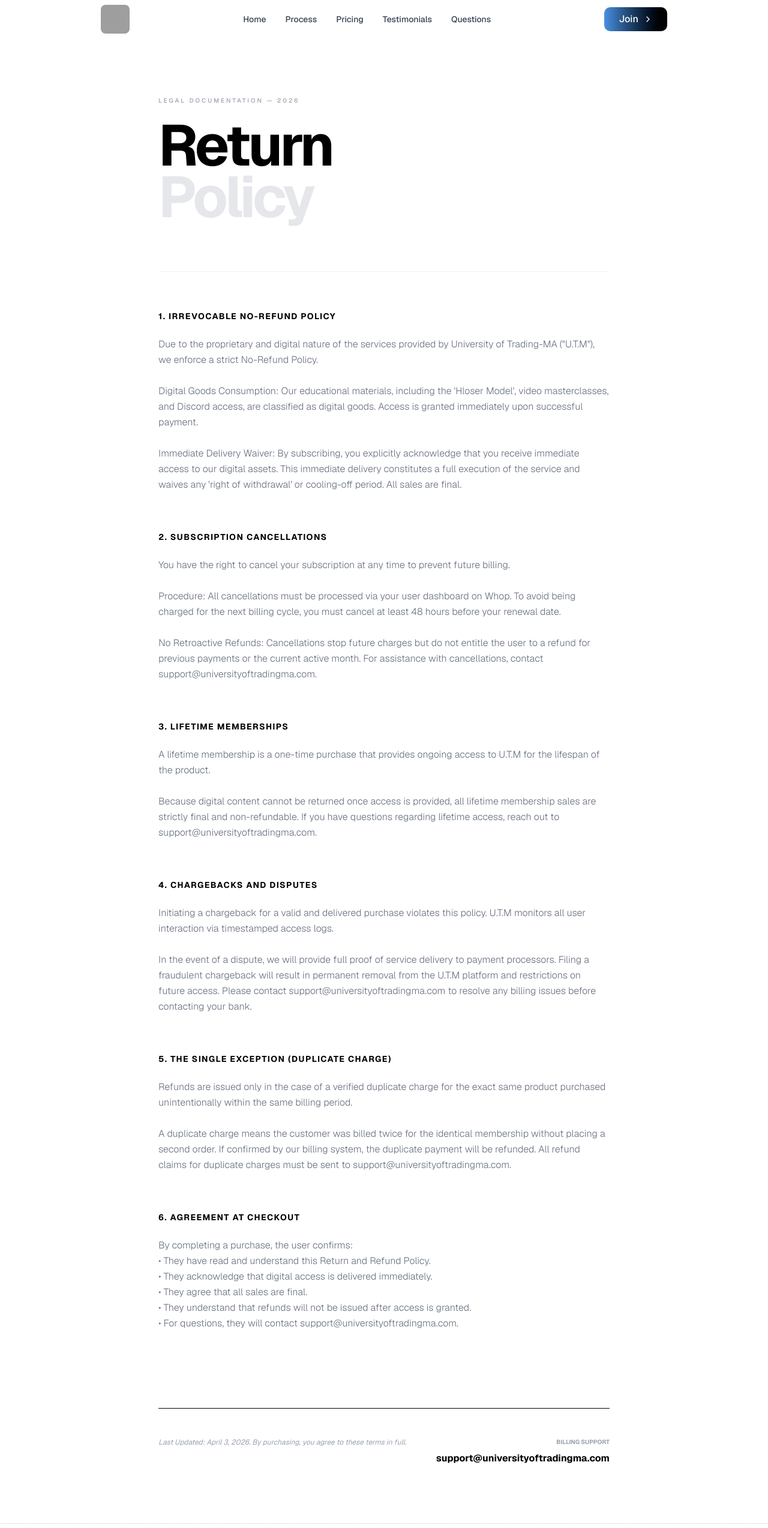
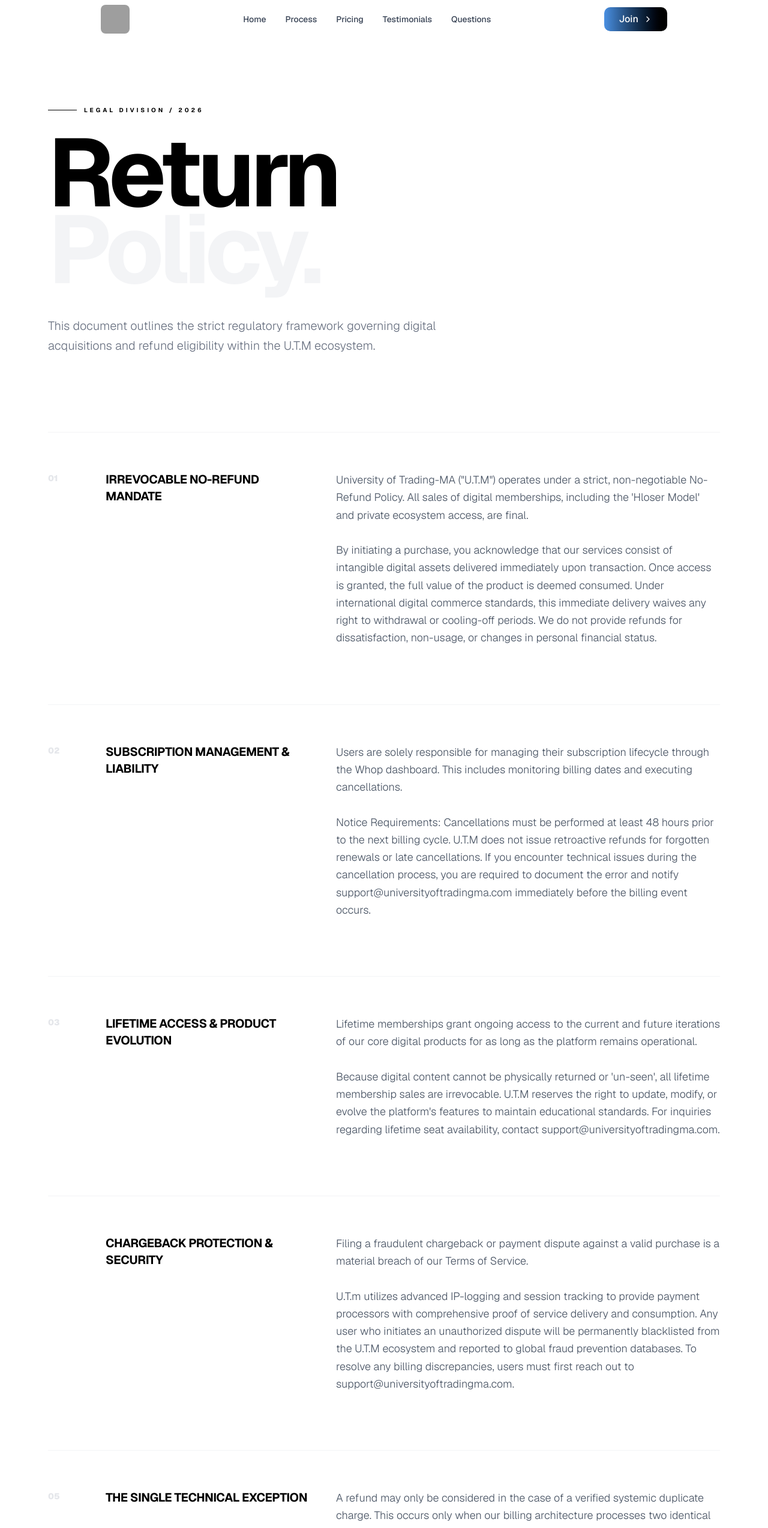
Before and after one commit to hloser77/University-of-Trading-MA, a Next.js app: page /refund in a window 1280 px wide. Shown: the top 2547 px of the page at 60% size. Built offline with nearby package versions, Linux system fonts and the light colour scheme; grey boxes are pictures that could not be loaded.

Commit message:
Update page.tsx

```diff
--- a/app/refund/page.tsx
+++ b/app/refund/page.tsx
@@ -4,96 +4,102 @@ import Header from "@/components/header";
 import Footer from "@/components/footer";
 
 export default function RefundPolicy() {
-  const lastUpdated = "April 3, 2026";
-
   const sections = [
     {
-      title: "1. IRREVOCABLE NO-REFUND POLICY",
-      content: `Due to the proprietary and digital nature of the services provided by University of Trading-MA ("U.T.M"), we enforce a strict No-Refund Policy.
+      id: "01",
+      title: "Irrevocable No-Refund Mandate",
+      content: `University of Trading-MA ("U.T.M") operates under a strict, non-negotiable No-Refund Policy. All sales of digital memberships, including the 'Hloser Model' and private ecosystem access, are final.
 
-Digital Goods Consumption: Our educational materials, including the 'Hloser Model', video masterclasses, and Discord access, are classified as digital goods. Access is granted immediately upon successful payment.
-
-Immediate Delivery Waiver: By subscribing, you explicitly acknowledge that you receive immediate access to our digital assets. This immediate delivery constitutes a full execution of the service and waives any 'right of withdrawal' or cooling-off period. All sales are final.`
+By initiating a purchase, you acknowledge that our services consist of intangible digital assets delivered immediately upon transaction. Once access is granted, the full value of the product is deemed consumed. Under international digital commerce standards, this immediate delivery waives any right to withdrawal or cooling-off periods. We do not provide refunds for dissatisfaction, non-usage, or changes in personal financial status.`
     },
     {
-      title: "2. SUBSCRIPTION CANCELLATIONS",
-      content: `You have the right to cancel your subscription at any time to prevent future billing.
+      id: "02",
+      title: "Subscription Management & Liability",
+      content: `Users are solely responsible for managing their subscription lifecycle through the Whop dashboard. This includes monitoring billing dates and executing cancellations.
 
-Procedure: All cancellations must be processed via your user dashboard on Whop. To avoid being charged for the next billing cycle, you must cancel at least 48 hours before your renewal date.
-
-No Retroactive Refunds: Cancellations stop future charges but do not entitle the user to a refund for previous payments or the current active month. For assistance with cancellations, contact support@universityoftradingma.com.`
+Notice Requirements: Cancellations must be performed at least 48 hours prior to the next billing cycle. U.T.M does not issue retroactive refunds for forgotten renewals or late cancellations. If you encounter technical issues during the cancellation process, you are required to document the error and notify support@universityoftradingma.com immediately before the billing event occurs.`
     },
     {
-      title: "3. LIFETIME MEMBERSHIPS",
-      content: `A lifetime membership is a one-time purchase that provides ongoing access to U.T.M for the lifespan of the product.
+      id: "03",
+      title: "Lifetime Access & Product Evolution",
+      content: `Lifetime memberships grant ongoing access to the current and future iterations of our core digital products for as long as the platform remains operational.
 
-Because digital content cannot be returned once access is provided, all lifetime membership sales are strictly final and non-refundable. If you have questions regarding lifetime access, reach out to support@universityoftradingma.com.`
+Because digital content cannot be physically returned or 'un-seen', all lifetime membership sales are irrevocable. U.T.M reserves the right to update, modify, or evolve the platform's features to maintain educational standards. For inquiries regarding lifetime seat availability, contact support@universityoftradingma.com.`
     },
     {
-      title: "4. CHARGEBACKS AND DISPUTES",
-      content: `Initiating a chargeback for a valid and delivered purchase violates this policy. U.T.M monitors all user interaction via timestamped access logs.
+      title: "04",
+      title: "Chargeback Protection & Security",
+      content: `Filing a fraudulent chargeback or payment dispute against a valid purchase is a material breach of our Terms of Service.
 
-In the event of a dispute, we will provide full proof of service delivery to payment processors. Filing a fraudulent chargeback will result in permanent removal from the U.T.M platform and restrictions on future access. Please contact support@universityoftradingma.com to resolve any billing issues before contacting your bank.`
+U.T.m utilizes advanced IP-logging and session tracking to provide payment processors with comprehensive proof of service delivery and consumption. Any user who initiates an unauthorized dispute will be permanently blacklisted from the U.T.M ecosystem and reported to global fraud prevention databases. To resolve any billing discrepancies, users must first reach out to support@universityoftradingma.com.`
     },
     {
-      title: "5. THE SINGLE EXCEPTION (DUPLICATE CHARGE)",
-      content: `Refunds are issued only in the case of a verified duplicate charge for the exact same product purchased unintentionally within the same billing period.
+      id: "05",
+      title: "The Single Technical Exception",
+      content: `A refund may only be considered in the case of a verified systemic duplicate charge. This occurs only when our billing architecture processes two identical payments for the same user and same product within the same billing period due to a documented technical error.
 
-A duplicate charge means the customer was billed twice for the identical membership without placing a second order. If confirmed by our billing system, the duplicate payment will be refunded. All refund claims for duplicate charges must be sent to support@universityoftradingma.com.`
-    },
-    {
-      title: "6. AGREEMENT AT CHECKOUT",
-      content: `By completing a purchase, the user confirms:
-• They have read and understand this Return and Refund Policy.
-• They acknowledge that digital access is delivered immediately.
-• They agree that all sales are final.
-• They understand that refunds will not be issued after access is granted.
-• For questions, they will contact support@universityoftradingma.com.`
+If you believe a duplicate charge has occurred, you must submit a claim to support@universityoftradingma.com within 7 days of the transaction. Verified duplicates will be refunded to the original payment method.`
     }
   ];
 
   return (
-    <div className="bg-white min-h-screen">
+    <div className="bg-white min-h-screen selection:bg-black selection:text-white">
       <Header />
 
-      <main className="max-w-[800px] mx-auto pt-40 pb-24 px-6">
-        {/* العنوان الضخم والنقي */}
-        <div className="mb-20">
-          <p className="text-[10px] uppercase tracking-[0.3em] text-gray-400 mb-6 font-medium">
-            Legal Documentation — 2026
+      <main className="max-w-[1400px] mx-auto pt-44 pb-32 px-6 md:px-12 lg:px-20">
+        {/* Header Section */}
+        <div className="max-w-4xl mb-32">
+          <div className="flex items-center gap-3 mb-8">
+            <div className="h-[1px] w-12 bg-black"></div>
+            <p className="text-[10px] uppercase tracking-[0.4em] font-bold text-black">
+              Legal Division / 2026
             </p>
-          <h1 className="text-6xl md:text-8xl font-bold text-black tracking-tighter leading-[0.9]">
-            Return <br />
-            <span className="text-gray-200">Policy</span>
+          </div>
+          <h1 className="text-7xl md:text-[10rem] font-bold text-black tracking-tighter leading-[0.8] mb-12">
+            Return<br />
+            <span className="text-gray-100">Policy.</span>
           </h1>
+          <p className="text-gray-500 text-lg md:text-xl font-light leading-relaxed max-w-2xl">
+            This document outlines the strict regulatory framework governing digital acquisitions and refund eligibility within the U.T.M ecosystem.
+          </p>
         </div>
 
-        {/* النص مرتب في عمود واحد باش ما يجيش مخربق في التلفون */}
-        <div className="space-y-16 border-t border-gray-100 pt-16">
+        {/* Content Section - Structured Grid */}
+        <div className="grid grid-cols-1 gap-y-24">
           {sections.map((section, index) => (
-            <section key={index}>
-              <h2 className="text-sm font-bold text-black uppercase mb-6 tracking-widest">
+            <div key={index} className="grid grid-cols-1 md:grid-cols-12 gap-8 border-t border-gray-100 pt-16 group hover:border-black transition-colors duration-500">
+              <div className="md:col-span-1">
+                <span className="text-sm font-black text-gray-200 group-hover:text-black transition-colors">
+                  {section.id}
+                </span>
+              </div>
+              <div className="md:col-span-4">
+                <h2 className="text-xl font-bold text-black uppercase tracking-tight">
                   {section.title}
                 </h2>
-              <p className="text-gray-500 text-base leading-relaxed font-light whitespace-pre-line">
+              </div>
+              <div className="md:col-span-7">
+                <p className="text-gray-600 text-lg leading-relaxed font-light whitespace-pre-line">
                   {section.content}
                 </p>
-            </section>
+              </div>
+            </div>
           ))}
         </div>
 
-        {/* الخاتمة مع الإيمايل */}
-        <div className="mt-32 pt-12 border-t border-black">
-          <div className="flex flex-col md:flex-row justify-between items-start gap-8">
-            <p className="text-gray-400 text-xs max-w-md italic">
-              Last Updated: {lastUpdated}. By purchasing, you agree to these terms in full.
+        {/* Footer Acknowledgment */}
+        <div className="mt-40 p-12 bg-gray-50 rounded-2xl flex flex-col md:flex-row justify-between items-center gap-12">
+          <div className="max-w-md">
+            <h3 className="text-sm font-bold uppercase tracking-widest mb-4">Agreement at Checkout</h3>
+            <p className="text-gray-400 text-xs leading-relaxed">
+              By completing your transaction on the Whop platform, you warrant that you have read, understood, and voluntarily agreed to this Return Policy in its entirety.
             </p>
-            <div className="text-right">
-              <p className="text-[10px] uppercase text-gray-400 mb-2 font-bold">Billing Support</p>
-              <a href="mailto:support@universityoftradingma.com" className="text-black font-bold hover:underline">
+          </div>
+          <div className="text-center md:text-right">
+            <p className="text-[10px] uppercase text-gray-400 mb-2 font-bold">Billing Inquiries</p>
+            <a href="mailto:support@universityoftradingma.com" className="text-2xl font-bold text-black hover:tracking-widest transition-all duration-300">
               support@universityoftradingma.com
             </a>
-            </div>
           </div>
         </div>
       </main>
```
Lines whose indentation alone changed are shown as unchanged.
